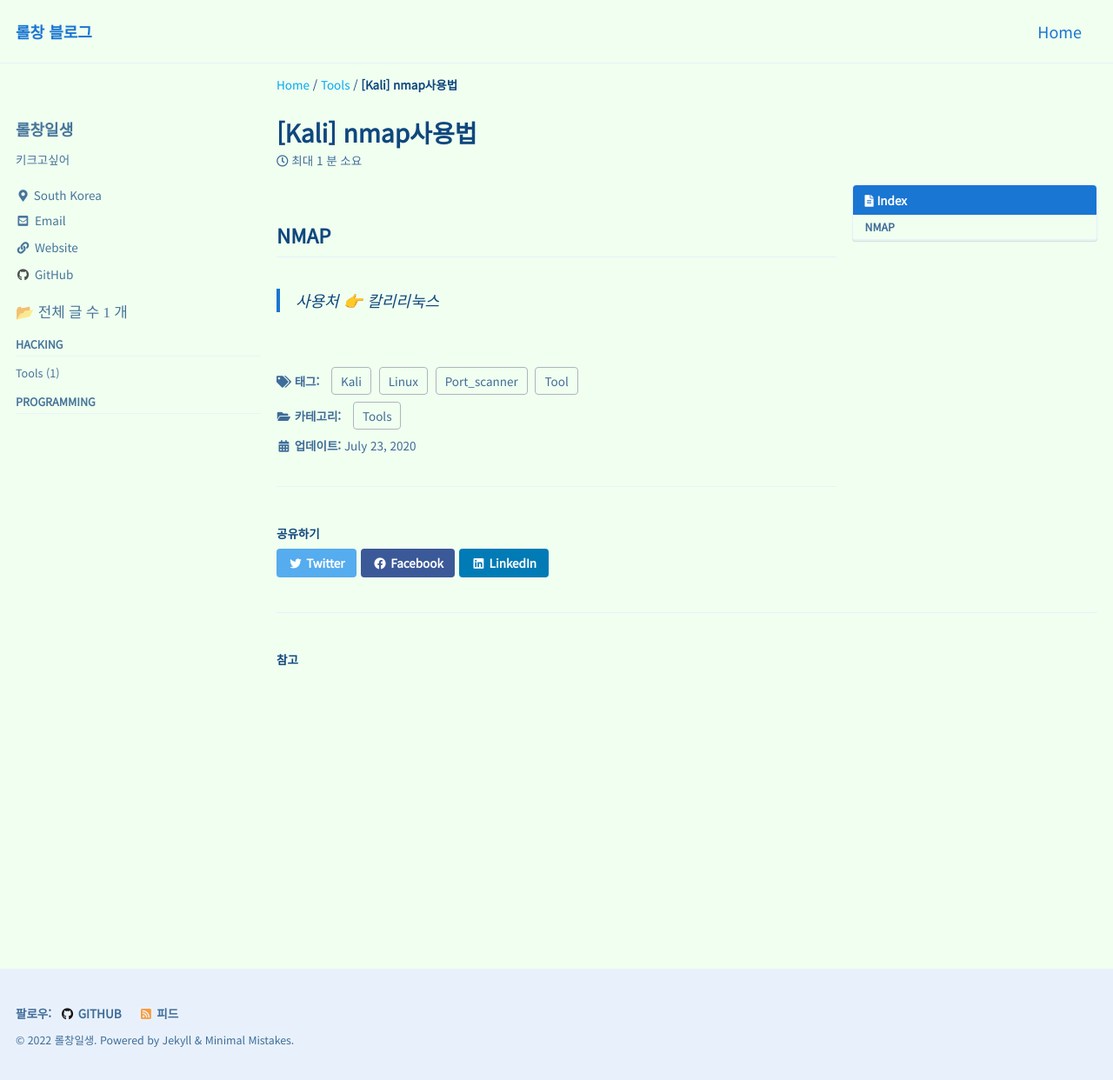
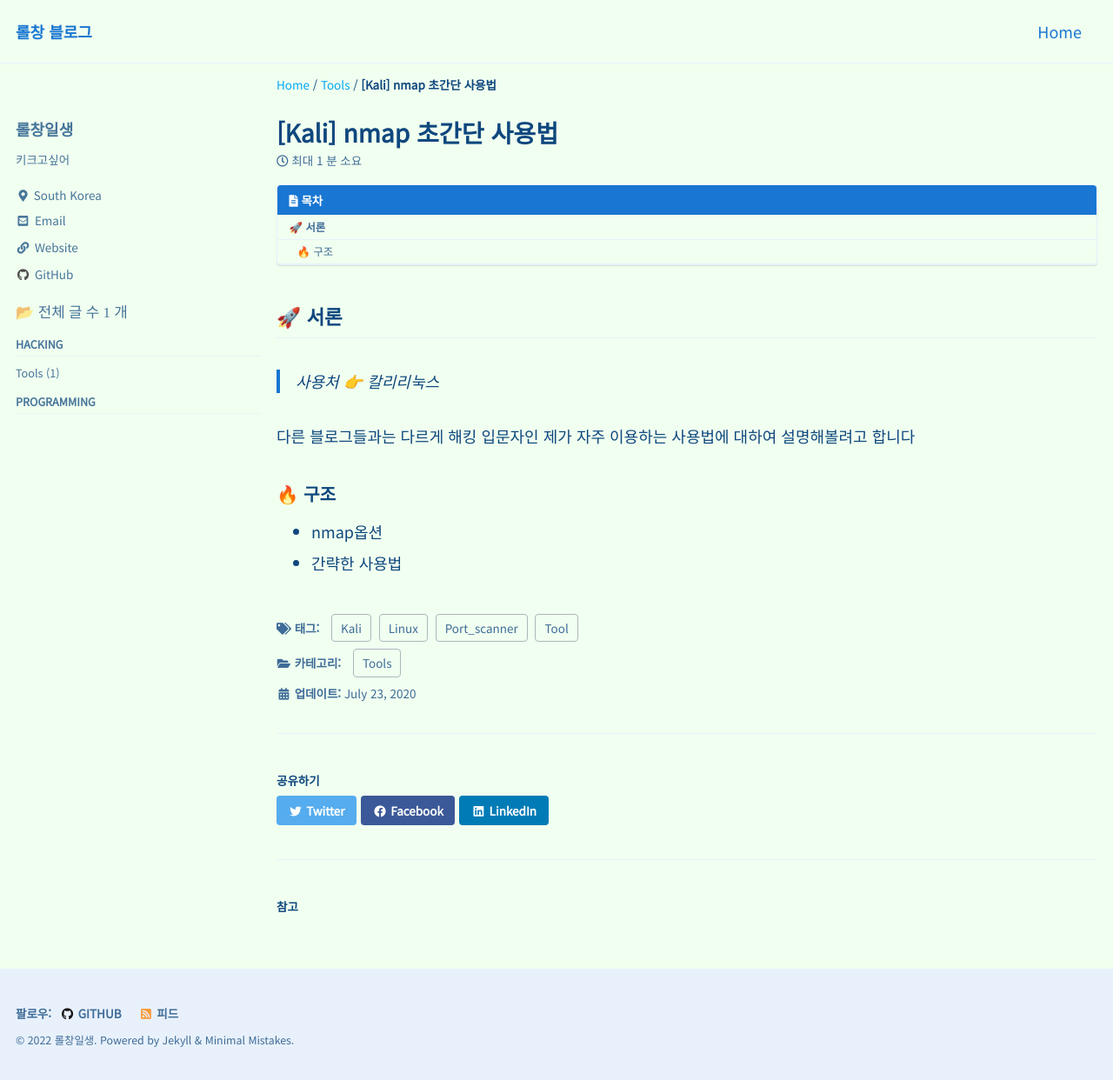
Before and after one commit to lolchangil/lolchangil.github.io, a Jekyll site: the page built from _posts/tools/2022-08-28-nmap.md, in a window 1280 px wide and 1242 px high. Shown: the whole window at 87% size. Built offline with Jekyll 4.4.1, drawn with Linux system fonts in a browser that asks for light colours; cached includes are drawn as plain includes.

Commit message:
wide setting
yeahs

```diff
--- a/_config.yml
+++ b/_config.yml
@@ -264,3 +264,6 @@ defaults:
       share: true
       related: true
       sidebar_main: true
+      toc: true
+      toc_sticky: true
+      classes: wide
--- a/_data/ui-text.yml
+++ b/_data/ui-text.yml
@@ -605,7 +605,7 @@ ko: &DEFAULT_KO
   breadcrumb_separator       : "/"
   menu_label                 : "토글 메뉴"
   search_label               :
-  toc_label                  : "Index"
+  toc_label                  : "목차"
   ext_link_label             : "직접 링크"
   less_than                  : "최대"
   minute_read                : "분 소요"
--- a/_layouts/default.html
+++ b/_layouts/default.html
@@ -12,6 +12,16 @@
   <head>
     {% include head.html %}
     {% include head/custom.html %}
+    <style>
+      ::-webkit-scrollbar{width: 13px;}
+      ::-webkit-scrollbar-track {background-color:#f5f5dc; border-radius: 10px;}
+      ::-webkit-scrollbar-thumb {background-color:#4b4f52; border-radius: 10px;}
+      ::-webkit-scrollbar-thumb:hover {background: #ffd24c;}
+      ::-webkit-scrollbar-button:start:decrement,::-webkit-scrollbar-button:end:increment
+      {
+          width:12px;height:12px;background:transparent;}
+      }
+    </style>
   </head>
 
   <body class="layout--{{ page.layout | default: layout.layout }}{% if page.classes or layout.classes %}{{ page.classes | default: layout.classes | join: ' ' | prepend: ' ' }}{% endif %}">
--- a/_posts/tools/2022-08-28-nmap.md
+++ b/_posts/tools/2022-08-28-nmap.md
@@ -1,17 +1,20 @@
 ---
-title:  "[Kali] nmap사용법 "
+title:  "[Kali] nmap 초간단 사용법 "
 
 categories:
   - Tools
 tags:
   - [Kali, Linux, Tool, Port_scanner]
-
-toc: true
-toc_sticky: true
-
 date: 2022-08-28
 last_modified_at: 2020-07-23
 ---
-##  NMAP
+## 🚀 서론
 
 > 사용처 👉 칼리리눅스
+
+다른 블로그들과는 다르게 해킹 입문자인 제가 자주 이용하는 사용법에 대하여 설명해볼려고 합니다
+
+### 🔥 구조
+
+- nmap옵션
+- 간략한 사용법
```
